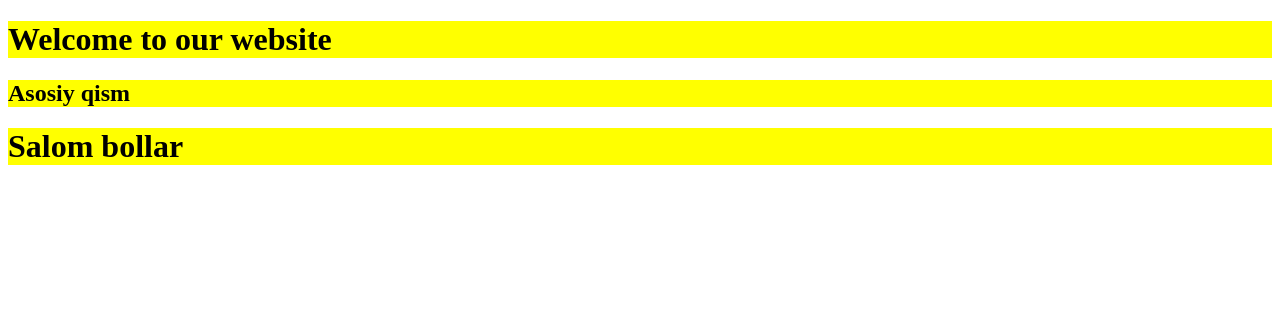
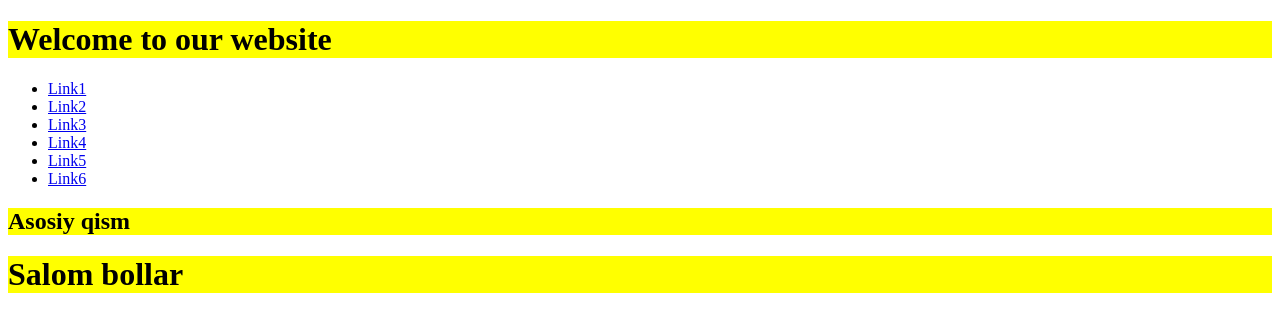
Before and after one commit to Shohjaxon/learngithub, a plain HTML site: page index.html in a window 1280 px wide. Drawn offline with Linux system fonts and the light colour scheme.

Commit message:
yangi navbar branchi yaratildi

```diff
--- a/index.html
+++ b/index.html
@@ -12,6 +12,17 @@
 <body>
   <header>
     <h1>Welcome to our website</h1>
+
+    <nav>
+      <ul>
+        <li><a href="#">Link1</a></li>
+        <li><a href="#">Link2</a></li>
+        <li><a href="#">Link3</a></li>
+        <li><a href="#">Link4</a></li>
+        <li><a href="#">Link5</a></li>
+        <li><a href="#">Link6</a></li>
+      </ul>
+    </nav>
   </header>
 
 
```
